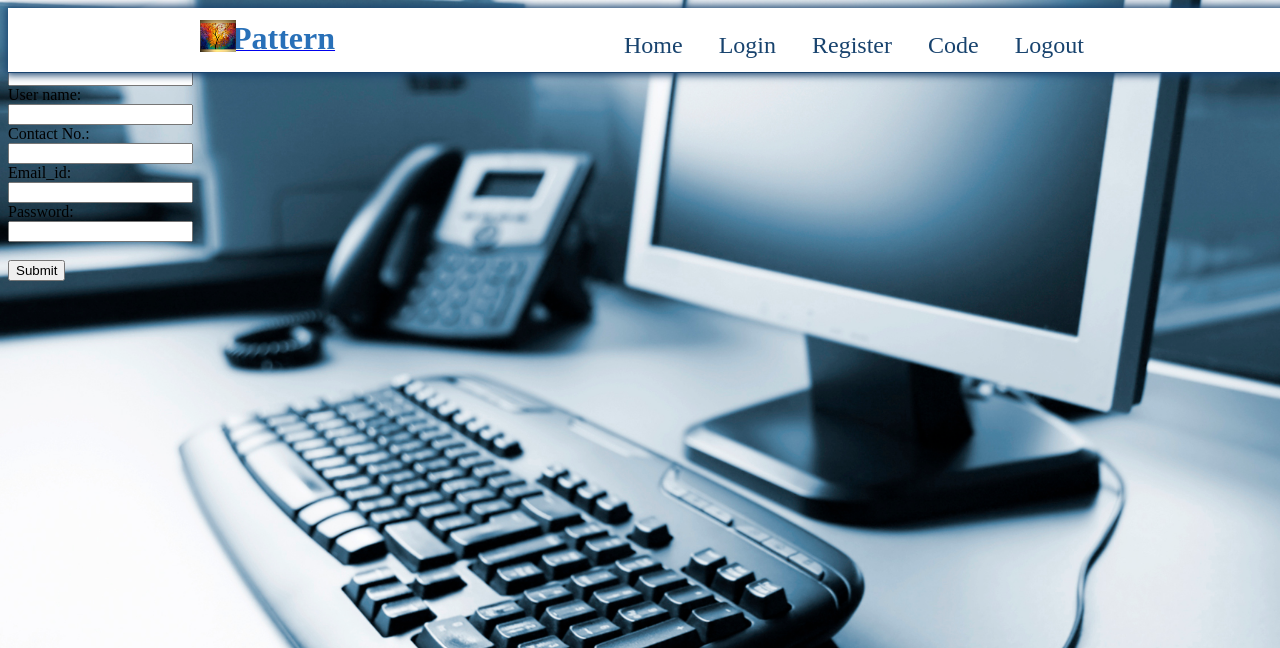
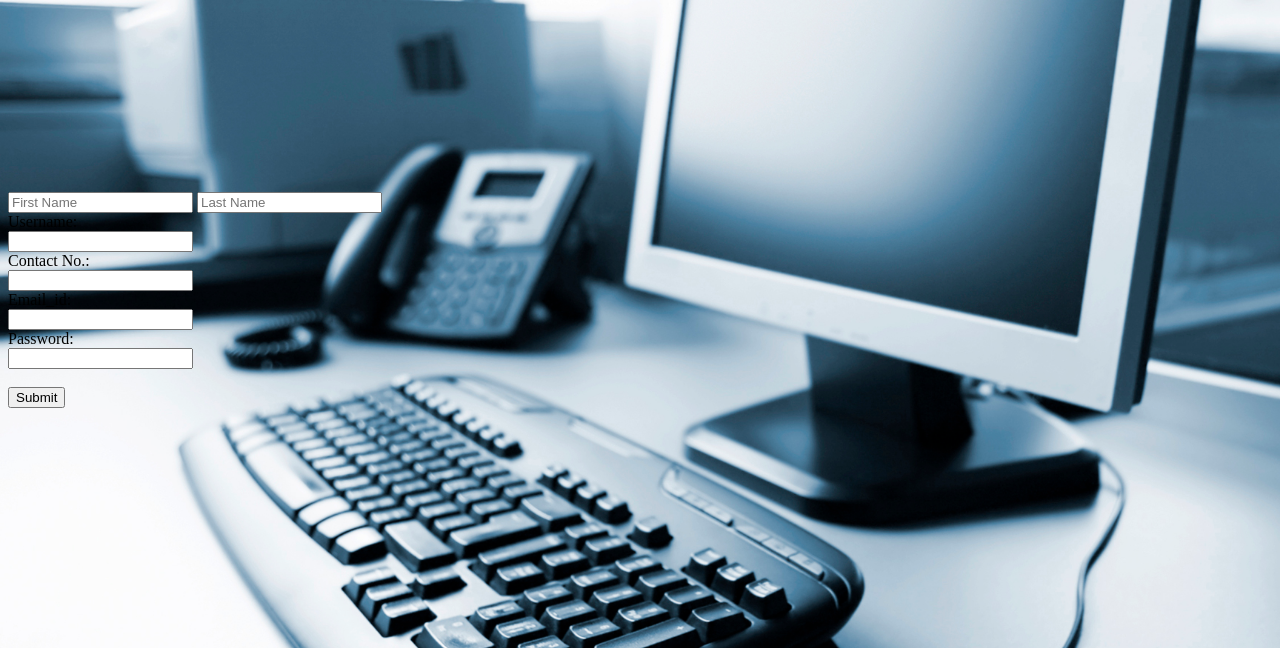
Before and after one commit to mridul-arora/Otaku-Run, a PHP site: page / in a window 1280 px wide. Shown: the top 648 px of the page. Run offline with PHP 8.4, Linux system fonts and the light colour scheme.

Commit message:
look at this

```diff
--- a/Assets/css/home.css
+++ b/Assets/css/home.css
@@ -1,5 +1,4 @@
 #center_box {
-    /* background-color: white;*/
     border-color: #18436e;
     border-radius: 7px;
     box-shadow: 0px 0px 15px 2px #18436e;
--- a/Assets/css/register.css
+++ b/Assets/css/register.css
@@ -0,0 +1,11 @@
+.reg {
+
+}
+
+#reg_wrapper {
+    padding-top: 23vh;
+}
+
+.reg_info{
+
+}
--- a/Register/index.php
+++ b/Register/index.php
@@ -7,38 +7,31 @@
 </head>
 
 <body>
-    <?php include '../Assets/parts/header.php';?>
-    <link rel="stylesheet" href="../Assets/css/header.css">
+   <!-- /*<?php //include '../Assets/parts/header.php';?>
+    <link rel="stylesheet" href="../Assets/css/header.css">-->
     <?php include '../Assets/parts/includes.php'; ?>
+    <div id="reg_wrapper">
         <form action="/action_page.php">
-        First name:<br>
-        <input type="text"
-               name="firstname">
+            <article class="reg">
+                <input class="reg_info" type="text" placeholder="First Name" name="firstname" />
+                <input class="reg_info" type="text" placeholder="Last Name" name="lastname" />
+            </article>
+            Username:<br>
+            <input type="text" name="username">
+            <br> Contact No.:<br>
+            <input type="text" name="number">
+            <br> Email_id:
             <br>
-        Last name:<br>
-        <input type="text"
-               name="lastname">
+            <input type="email" name="email">
+            <br> Password:
             <br>
-        User name:<br>
-        <input type="text"
-               name="username">
-        <br>
-        Contact No.:<br>
-        <input type="text"
-               name="number">
-        <br>
-        Email_id:<br>
-        <input type="email"
-               name="email">
-        <br>
-        Password:<br>
-        <input type="password"
-               name="psw">
+            <input type="password" name="psw">
             <br>
             <br>
             <input type="submit">
 
         </form>
+    </div>
 </body>
 
 </html>
```
Lines whose indentation alone changed are shown as unchanged.
